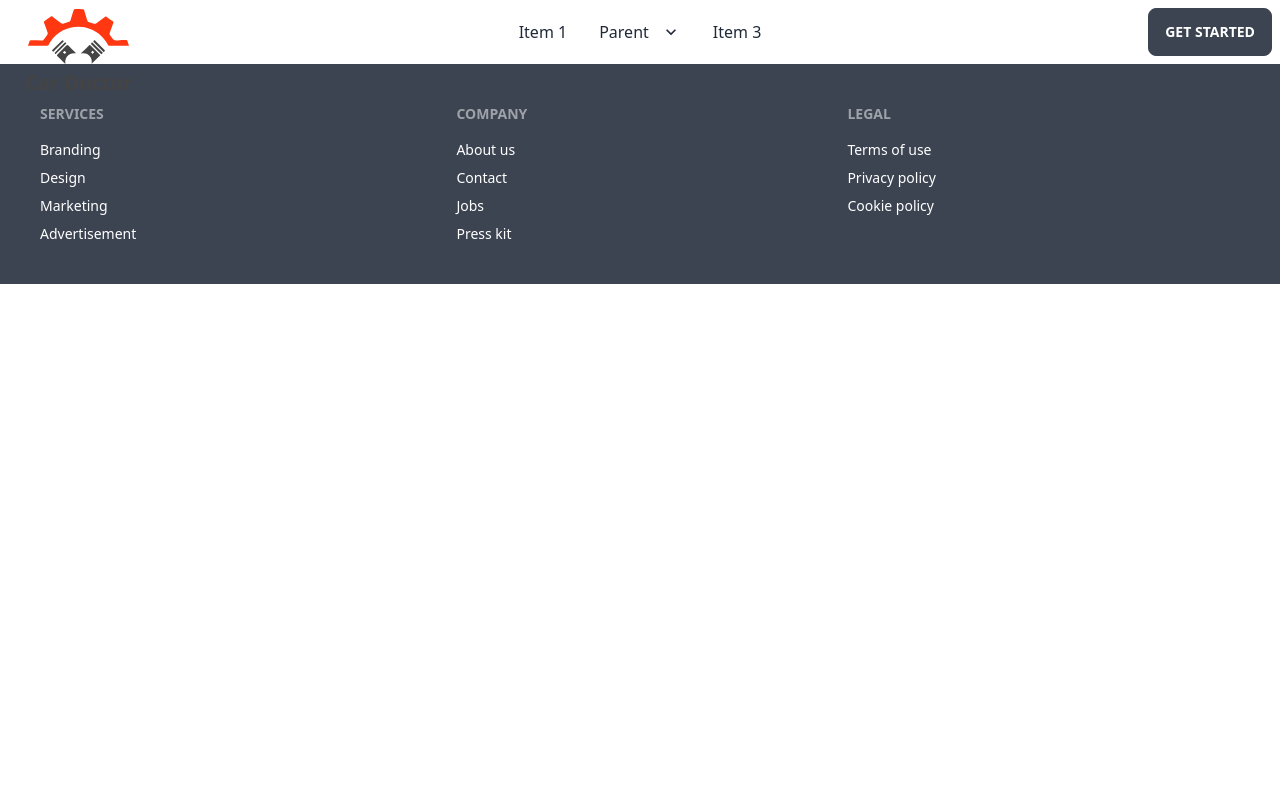
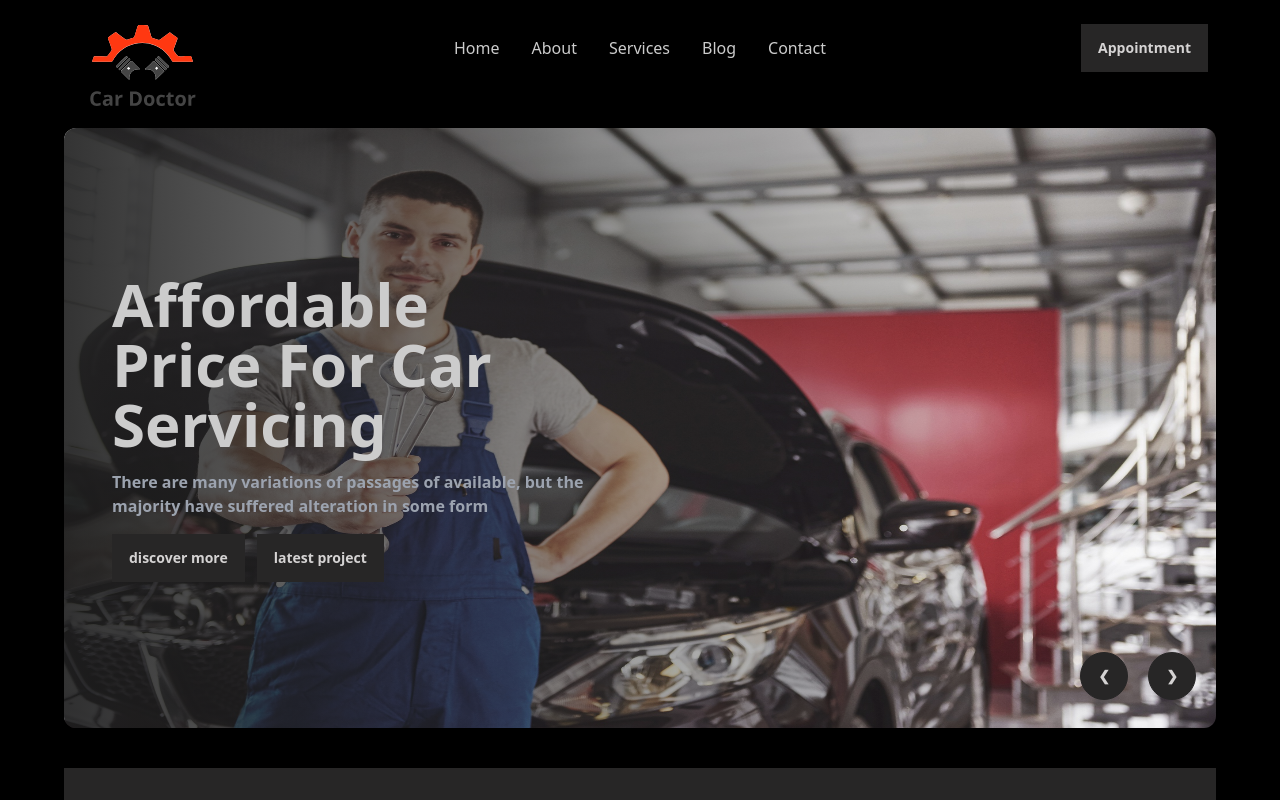
Before and after one commit to jhimi01/car-doctor-client, a React (Vite) app: page / in a window 1280 px wide. Shown: the top 800 px of the page. Built offline with nearby package versions, Linux system fonts and the light colour scheme.

Commit message:
banner slider

```diff
--- a/index.html
+++ b/index.html
@@ -1,5 +1,5 @@
 <!DOCTYPE html>
-<html lang="en">
+<html lang="en" data-theme="black">
   <head>
     <meta charset="UTF-8" />
     <link rel="icon" type="image/svg+xml" href="/vite.svg" />
--- a/src/main.jsx
+++ b/src/main.jsx
@@ -24,7 +24,7 @@
 ]);
 
 ReactDOM.createRoot(document.getElementById('root')).render(
- <div className='max-w-7xl mx-auto'>
+ <div className='max-w-6xl mx-auto'>
    <React.StrictMode>
     <RouterProvider router={router} />
   </React.StrictMode>
--- /dev/null
+++ b/src/pages/Homepage/Banner.jsx
@@ -0,0 +1,68 @@
+import img1 from '../../assets/images/banner/1.jpg';
+import img2 from '../../assets/images/banner/2.jpg';
+import img3 from '../../assets/images/banner/3.jpg';
+import img4 from '../../assets/images/banner/4.jpg';
+import img5 from '../../assets/images/banner/5.jpg';
+import img6 from '../../assets/images/banner/6.jpg';
+
+
+const Banner = () => {
+    return (
+        <div className="carousel w-full h-[600px] mb-10">
+        <div id="slide1" className="carousel-item relative w-full">
+          <img src={img1}className="w-full rounded-xl" />
+          <div className="absolute flex items-center h-full left-0 top-0 bg-gradient-to-r from-[#1b1b1be3] to-[rgba(21, 21, 21, 0)] rounded-xl">
+           <div className=' w-1/2 pl-12'>
+           <h2 className="text-6xl font-extrabold ">Affordable Price For Car Servicing</h2>
+            <p className='text-gray-400 font-bold my-4'>There are many variations of passages of  available, but the majority have suffered alteration in some form</p>
+            <div className="flex space-x-3">
+            <button className="btn">Discover More</button>
+<button className="btn ">Latest Project</button>
+            </div>
+           </div>
+          </div>
+          <div className="absolute flex justify-end gap-5 transform -translate-y-1/2 left-5 right-5 bottom-1">
+            <a href="#slide4" className="btn btn-circle">❮</a>
+            <a href="#slide2" className="btn btn-circle">❯</a>
+          </div>
+        </div>
+        <div id="slide2" className="carousel-item relative w-full">
+          <img src={img2}className="w-full" />
+          <div className="absolute flex justify-end gap-5 transform -translate-y-1/2 left-5 right-5 bottom-1">
+            <a href="#slide1" className="btn btn-circle">❮</a>
+            <a href="#slide3" className="btn btn-circle">❯</a>
+          </div>
+        </div>
+        <div id="slide3" className="carousel-item relative w-full">
+          <img src={img3}className="w-full" />
+          <div className="absolute flex justify-end gap-5 transform -translate-y-1/2 left-5 right-5 bottom-1">
+            <a href="#slide2" className="btn btn-circle">❮</a>
+            <a href="#slide4" className="btn btn-circle">❯</a>
+          </div>
+        </div>
+        <div id="slide4" className="carousel-item relative w-full">
+          <img src={img4}className="w-full" />
+          <div className="absolute flex justify-end gap-5 transform -translate-y-1/2 left-5 right-5 bottom-1">
+            <a href="#slide3" className="btn btn-circle">❮</a>
+            <a href="#slide5" className="btn btn-circle">❯</a>
+          </div>
+        </div>
+        <div id="slide5" className="carousel-item relative w-full">
+          <img src={img5}className="w-full" />
+          <div className="absolute flex justify-end gap-5 transform -translate-y-1/2 left-5 right-5 bottom-1">
+            <a href="#slide4" className="btn btn-circle">❮</a>
+            <a href="#slide6" className="btn btn-circle">❯</a>
+          </div>
+        </div>
+        <div id="slide6" className="carousel-item relative w-full">
+          <img src={img6}className="w-full" />
+          <div className="absolute flex justify-end gap-5 transform -translate-y-1/2 left-5 right-5 bottom-1">
+            <a href="#slide5" className="btn btn-circle">❮</a>
+            <a href="#slide1" className="btn btn-circle">❯</a>
+          </div>
+        </div>
+      </div>
+    );
+};
+
+export default Banner;
--- a/src/pages/Homepage/Home.jsx
+++ b/src/pages/Homepage/Home.jsx
@@ -1,7 +1,9 @@
+import Banner from "./Banner";
+
 const Home = () => {
     return (
         <div>
-
+       <Banner></Banner>
         </div>
     );
 };
--- a/src/pages/shared/Navbar.jsx
+++ b/src/pages/shared/Navbar.jsx
@@ -1,26 +1,25 @@
 import { Link } from "react-router-dom";
 import logo from '../../assets/logo.svg'
 const Navbar = () => {
+
+    const navItems = <>
+        <li><Link to = '/'>Home</Link></li>
+        <li><Link to= '/about'>About</Link></li>
+        <li><Link to = '/services'>Services</Link></li>
+        <li><Link to = '/blog'>Blog</Link></li>
+        <li><Link to = '/contact'> Contact</Link></li>
+    </>
+
+
     return (
-        <div className="navbar bg-base-100">
+        <div className="navbar bg-base-100 h-24 mb-8">
         <div className="navbar-start">
           <div className="dropdown">
             <label tabIndex={0} className="btn btn-ghost lg:hidden">
               <svg xmlns="http://www.w3.org/2000/svg" className="h-5 w-5" fill="none" viewBox="0 0 24 24" stroke="currentColor"><path strokeLinecap="round" strokeLinejoin="round" strokeWidth="2" d="M4 6h16M4 12h8m-8 6h16" /></svg>
             </label>
             <ul tabIndex={0} className="menu menu-compact dropdown-content mt-3 p-2 shadow bg-base-100 rounded-box w-52">
-              <li><a>Item 1</a></li>
-              <li tabIndex={0}>
-                <a className="justify-between">
-                  Parent
-                  <svg className="fill-current" xmlns="http://www.w3.org/2000/svg" width="24" height="24" viewBox="0 0 24 24"><path d="M8.59,16.58L13.17,12L8.59,7.41L10,6L16,12L10,18L8.59,16.58Z"/></svg>
-                </a>
-                <ul className="p-2">
-                  <li><a>Submenu 1</a></li>
-                  <li><a>Submenu 2</a></li>
-                </ul>
-              </li>
-              <li><a>Item 3</a></li>
+             {navItems}
             </ul>
           </div>
           <Link className="btn btn-ghost normal-case text-xl">
@@ -29,22 +28,11 @@
         </div>
         <div className="navbar-center hidden lg:flex">
           <ul className="menu menu-horizontal px-1">
-            <li><a>Item 1</a></li>
-            <li tabIndex={0}>
-              <a>
-                Parent
-                <svg className="fill-current" xmlns="http://www.w3.org/2000/svg" width="20" height="20" viewBox="0 0 24 24"><path d="M7.41,8.58L12,13.17L16.59,8.58L18,10L12,16L6,10L7.41,8.58Z"/></svg>
-              </a>
-              <ul className="p-2">
-                <li><a>Submenu 1</a></li>
-                <li><a>Submenu 2</a></li>
-              </ul>
-            </li>
-            <li><a>Item 3</a></li>
+         {navItems}
           </ul>
         </div>
         <div className="navbar-end">
-          <a className="btn">Get started</a>
+        <button style={{textTransform: 'capitalize'}} className="btn ">Appointment</button>
         </div>
       </div>
     );
```
